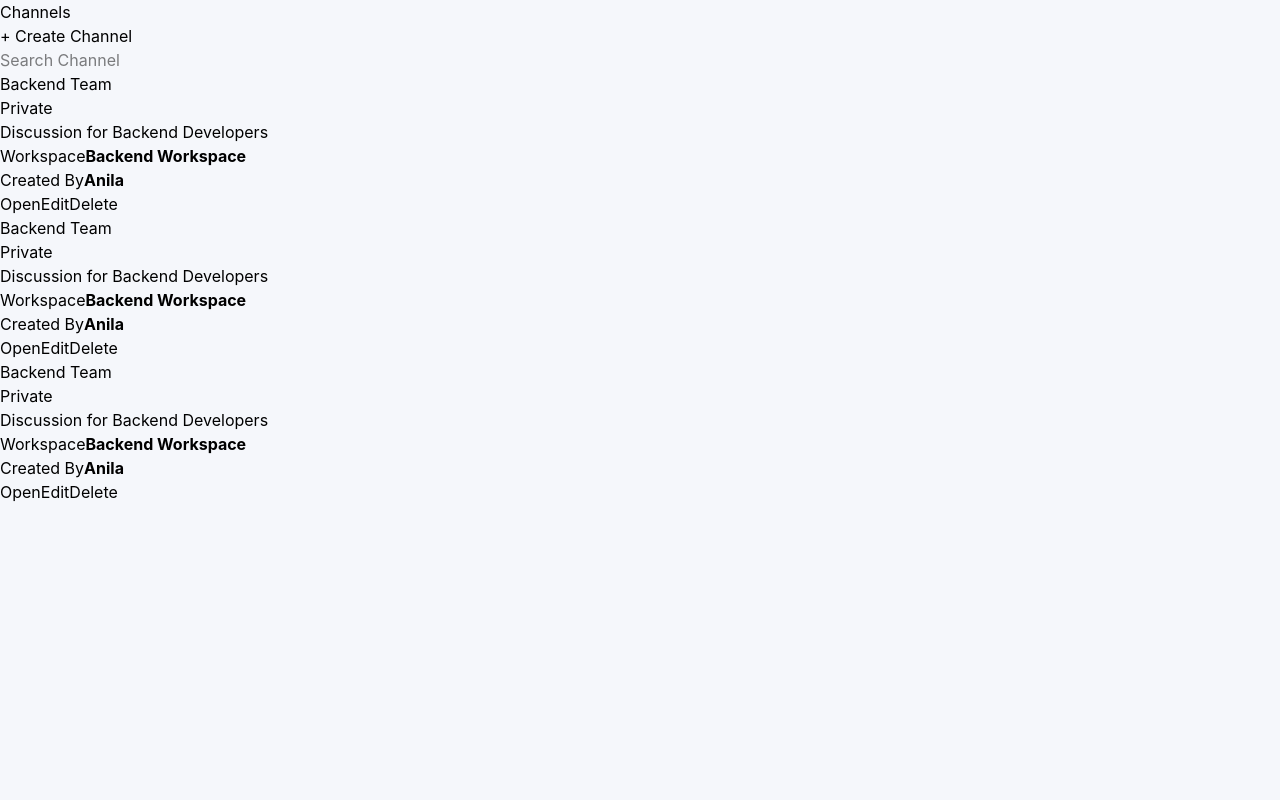
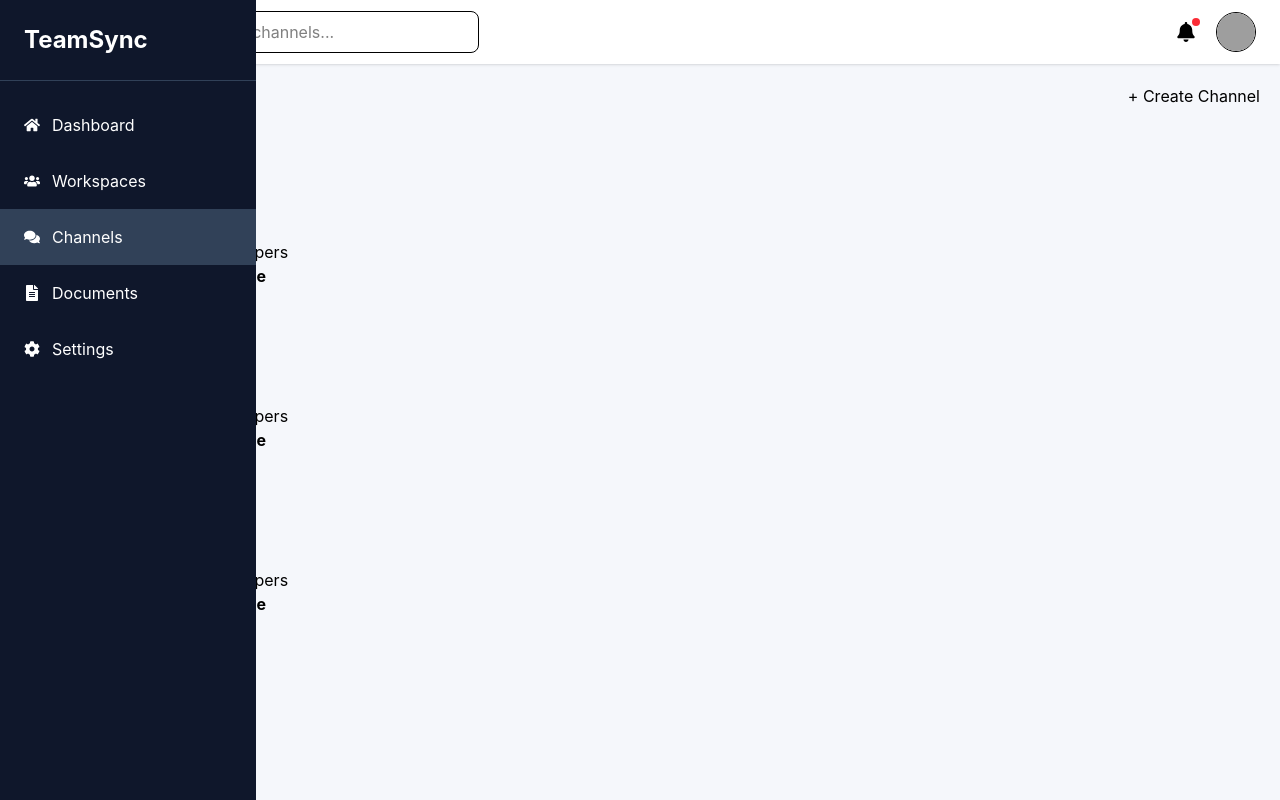
Before and after one commit to AnilaMohanan/Realtime-B2B-SaaS-Collaboration-Workspace, a React (Vite) app in the folder Client/: page /channels in a window 1280 px wide. Built offline with nearby package versions, Linux system fonts and the light colour scheme; grey boxes are pictures that could not be loaded.

Commit message:
Completed workspace management updates

```diff
--- a/Client/src/App.tsx
+++ b/Client/src/App.tsx
@@ -3,8 +3,8 @@ import { BrowserRouter, Routes, Route } from "react-router-dom";
 
 import Login from "./pages/Login";
 import Register from "./pages/Register";
-import Dashboard from "./pages/Dashboard";
 import Channel from "./pages/Channel";
+import WorkspacePage from "./pages/WorkspacePage";
 
 function App() {
   return (
@@ -13,8 +13,8 @@ function App() {
 
          <Route path="/" element={<Login />} />
          <Route path="/register" element={<Register />} />
-        <Route path="/dashboard" element={<Dashboard />} />
 
+          <Route path="/workspaces" element={<WorkspacePage />} />
 
         <Route path="/channels" element={<Channel />} />
       </Routes>
--- a/Client/src/components/Navbar.tsx
+++ b/Client/src/components/Navbar.tsx
@@ -1,36 +1,54 @@
 import { FaBell } from "react-icons/fa";
+import { FiSearch } from "react-icons/fi";
+
 interface Props {
-  search: string;
-  setSearch: React.Dispatch<React.SetStateAction<string>>;
+  search?: string;
+  setSearch?: React.Dispatch<React.SetStateAction<string>>;
+  placeholder?: string;
+  title?: string;
 }
-const Navbar = ({ search, setSearch }: Props) => {
 
+const Navbar = ({
+  search = "",
+  setSearch,
+  placeholder = "Search...",
+  title = "Dashboard",
+}: Props) => {
   return (
+    <div className="bg-white shadow h-16 flex items-center justify-between px-6">
+      {/* Left Side */}
+      <div className="flex items-center gap-6">
+        <h2 className="text-2xl font-bold text-gray-800">{title}</h2>
 
-    <div className="bg-white shadow h-16 flex items-center justify-between px-8">
+        {setSearch && (
+          <div className="flex items-center border rounded-lg px-3 py-2 w-80">
+            <FiSearch className="text-gray-500 mr-2" />
 
             <input
               type="text"
-        placeholder="Search workspaces..."
+              placeholder={placeholder}
               value={search}
               onChange={(e) => setSearch(e.target.value)}
-        className="border rounded-lg p-2 w-80"
+              className="outline-none w-full"
             />
+          </div>
+        )}
+      </div>
 
-      <div className="flex items-center gap-6">
-
+      {/* Right Side */}
+      <div className="flex items-center gap-5">
+        <button className="relative">
           <FaBell size={20} />
+          <span className="absolute -top-1 -right-1 h-2 w-2 bg-red-500 rounded-full"></span>
+        </button>
 
         <img
           src="https://i.pravatar.cc/40"
-          className="rounded-full"
           alt="Profile"
+          className="w-10 h-10 rounded-full border"
         />
-
       </div>
-
     </div>
-
   );
 };
 
--- a/Client/src/components/Sidebar.tsx
+++ b/Client/src/components/Sidebar.tsx
@@ -3,76 +3,68 @@ import {
   FaUsers,
   FaComments,
   FaFileAlt,
-    FaCog
+  FaCog,
 } from "react-icons/fa";
-import { Link } from "react-router-dom";
+import { Link, useLocation } from "react-router-dom";
+
 const Sidebar = () => {
+  const location = useLocation();
+
+  const menuItems = [
+    {
+      name: "Dashboard",
+      icon: <FaHome />,
+      path: "/dashboard",
+    },
+    {
+      name: "Workspaces",
+      icon: <FaUsers />,
+      path: "/workspaces",
+    },
+    {
+      name: "Channels",
+      icon: <FaComments />,
+      path: "/channels",
+    },
+    {
+      name: "Documents",
+      icon: <FaFileAlt />,
+      path: "/documents",
+    },
+    {
+      name: "Settings",
+      icon: <FaCog />,
+      path: "/settings",
+    },
+  ];
 
   return (
-
-        <div className="w-64 h-screen bg-slate-900 text-white fixed">
-
-            <div className="text-2xl font-bold p-6">
-
+    <aside className="w-64 h-screen bg-slate-900 text-white fixed left-0 top-0">
+      <div className="text-2xl font-bold p-6 border-b border-slate-700">
         TeamSync
-
       </div>
 
-            <nav className="mt-6">
-
+      <nav className="mt-4">
         <ul>
-
-                    <li className="flex items-center gap-3 p-4 hover:bg-slate-700 cursor-pointer">
-
-                        <FaHome />
-
-                        Dashboard
-
+          {menuItems.map((item) => (
+            <li key={item.path}>
+              <Link
+                to={item.path}
+                className={`flex items-center gap-3 px-6 py-4 transition-colors ${
+                  location.pathname === item.path
+                    ? "bg-slate-700"
+                    : "hover:bg-slate-800"
+                }`}
+              >
+                {item.icon}
+                <span>{item.name}</span>
+              </Link>
             </li>
-
-                    <li className="flex items-center gap-3 p-4 hover:bg-slate-700 cursor-pointer">
-
-                        <FaUsers />
-
-                        Workspaces
-
-                    </li>
-
-                    <li className="flex items-center gap-3 p-4 hover:bg-slate-700 cursor-pointer">
-
-                        <Link to="/channels">
-  <li className="flex items-center gap-3 p-4 hover:bg-slate-700 cursor-pointer">
-    <FaComments />
-    Channels
-  </li>
-</Link>
-
-                    </li>
-
-                    <li className="flex items-center gap-3 p-4 hover:bg-slate-700 cursor-pointer">
-
-                        <FaFileAlt />
-
-                        Documents
-
-                    </li>
-
-                    <li className="flex items-center gap-3 p-4 hover:bg-slate-700 cursor-pointer">
-
-                        <FaCog />
-
-                        Settings
-
-                    </li>
-
+          ))}
         </ul>
-
       </nav>
-
-        </div>
-
+    </aside>
   );
-
 };
 
 export default Sidebar;
--- a/Client/src/components/WorkspaceModal.tsx
+++ b/Client/src/components/WorkspaceModal.tsx
@@ -36,31 +36,26 @@ const [formData, setFormData] = useState({
 
 const submit = async () => {
   try {
+    const payload = {
+      ...formData,
+      ownerId: user._id,
+    };
+
+    console.log("Sending Payload:", payload);
 
     if (workspace?._id) {
-
-      await updateWorkspace(workspace._id, formData);
-
+      await updateWorkspace(workspace._id, payload);
       alert("Workspace updated successfully!");
-
     } else {
-
-      await createWorkspace(formData);
-
+      await createWorkspace(payload);
       alert("Workspace created successfully!");
-
     }
 
     fetchWorkspaces();
-
     onClose();
-
   } catch (error) {
-
     console.error(error);
-
     alert("Operation failed.");
-
   }
 };
 
--- a/Client/src/pages/Channel.tsx
+++ b/Client/src/pages/Channel.tsx
@@ -1,56 +1,49 @@
-
-import {useEffect, useState } from "react";
-
+import { useState } from "react";
+import Sidebar from "../components/Sidebar";
+import Navbar from "../components/Navbar";
 import ChannelCard from "../components/ChannelCard";
+import "../styles/Channel.css";
 
 function Channel() {
-const Channel = () => {
-  return <h1>Channel Page</h1>;
-};
-const [channels,setChannels]=useState([]);
+  const [search, setSearch] = useState("");
 
-return(
+  return (
+    <div className="dashboard-container">
+      <Sidebar />
+
+      <div className="main-content">
+        <Navbar  title="Channels"
+          search={search}
+          setSearch={setSearch}
+          placeholder="Search channels..."/>
 
         <div className="channel-page">
+          <div className="channel-header">
+            <h2>Channels</h2>
 
-<div className="channel-header">
-
-<h1>Channels</h1>
-
-<button>
-
+            <button className="create-btn">
               + Create Channel
-
             </button>
-
           </div>
 
           <div className="search-bar">
-
             <input
-
               type="text"
-
-placeholder="Search Channel"
-
+              placeholder="Search channels..."
+              value={search}
+              onChange={(e) => setSearch(e.target.value)}
             />
-
           </div>
 
           <div className="channel-list">
-
-<ChannelCard/>
-
-<ChannelCard/>
-
-<ChannelCard/>
-
+            <ChannelCard />
+            <ChannelCard />
+            <ChannelCard />
           </div>
-
         </div>
-
-)
-
+      </div>
+    </div>
+  );
 }
 
 export default Channel;
--- a/Client/src/pages/Login.tsx
+++ b/Client/src/pages/Login.tsx
@@ -29,6 +29,7 @@ const Login = () => {
     e.preventDefault();
 
     try {
+
       setLoading(true);
 
       const res = await loginUser(login);
@@ -45,7 +46,7 @@ const Login = () => {
 
       alert("Login Successful");
 
-      navigate("/dashboard");
+      navigate("/workspaces");
 
     } catch (err: any) {
 
--- a/Client/src/pages/Workspace.tsx
+++ /dev/null
@@ -1,50 +0,0 @@
-import { useEffect, useState } from "react";
-import API from "../services/workspaceApi";
-import WorkspaceForm from "../components/WorkspaceForm";
-import WorkspaceList from "../components/WorkspaceList";
-import type { Workspace } from "../types/workspace";
-
-const WorkspacePage = () => {
-
-  const [workspaces, setWorkspaces] = useState<Workspace[]>([]);
-
-  const fetchWorkspaces = async () => {
-
-    try {
-
-      const response = await API.get("/");
-
-      setWorkspaces(response.data.data);
-
-    } catch (err) {
-
-      console.log(err);
-
-    }
-  };
-
-  useEffect(() => {
-    fetchWorkspaces();
-  }, []);
-
-  return (
-    <div>
-
-      <h1>Workspace Management</h1>
-
-      <WorkspaceForm
-        fetchWorkspaces={fetchWorkspaces}
-      />
-
-      <hr />
-
-      <WorkspaceList
-        workspaces={workspaces}
-        fetchWorkspaces={fetchWorkspaces}
-      />
-
-    </div>
-  );
-};
-
-export default WorkspacePage;
--- a/Client/src/pages/Dashboard.tsx
+++ b/Client/src/pages/WorkspacePage.tsx
@@ -19,7 +19,7 @@ import { getDashboardStats } from "../services/getdashboardstatusApi";
 
 import type { Workspace } from "../types/workspace";
 
-const Dashboard = () => {
+const WorkspacePage = () => {
 
   const [workspaces, setWorkspaces] = useState<Workspace[]>([]);
   const [loading, setLoading] = useState(true);
@@ -190,4 +190,4 @@ const Dashboard = () => {
 
 };
 
-export default Dashboard;
+export default WorkspacePage;
--- /dev/null
+++ b/Client/src/styles/Channel.css
@@ -0,0 +1,24 @@
+.channel-page {
+  padding: 20px;
+}
+
+.channel-header {
+  display: flex;
+  justify-content: space-between;
+  align-items: center;
+  margin-bottom: 20px;
+}
+
+.search-bar {
+  margin-bottom: 20px;
+}
+
+.search-bar input {
+  width: 100%;
+  padding: 10px;
+}
+
+.channel-list {
+  display: grid;
+  gap: 20px;
+}
--- /dev/null
+++ b/Client/src/styles/ChannelCard.css
@@ -0,0 +1,30 @@
+.channel-card{
+    background:white;
+    border-radius:12px;
+    padding:20px;
+    box-shadow:0 2px 10px rgba(0,0,0,.08);
+}
+
+.channel-card h3{
+    margin-bottom:10px;
+}
+
+.channel-card p{
+    color:#666;
+    margin-bottom:20px;
+}
+
+.footer{
+    display:flex;
+    justify-content:space-between;
+    align-items:center;
+}
+
+.footer button{
+    background:#2563eb;
+    color:white;
+    border:none;
+    padding:8px 15px;
+    border-radius:6px;
+    cursor:pointer;
+}
```
Also changed, not shown: 1 other file (tests, documents, lock files or other folders). Lines whose indentation alone changed are shown as unchanged.
